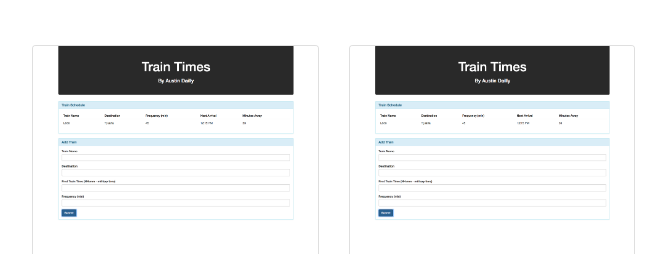
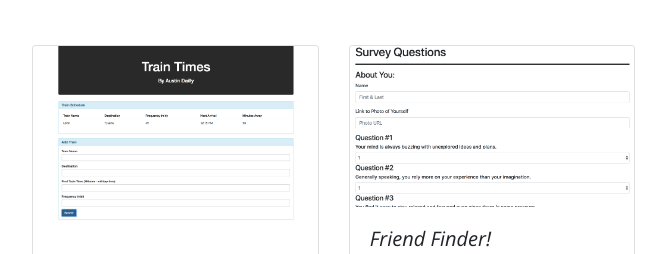
Before and after one commit to austindailly/Portfolio, a plain HTML site: page index.html in a window 1280 px wide. Shown: the part 1031-1285 px from the top of the page, 148-808 px from the left. Drawn offline with nearby package versions, Linux system fonts and the light colour scheme.

Commit message:
fixed error

```diff
--- a/index.html
+++ b/index.html
@@ -87,7 +87,7 @@
                     </div>
                   </div>
                   <div class="card">
-                    <img class="card-img-top" src="assets/images/train-times-screenshot.png" alt="Card image cap">
+                    <img class="card-img-top" src="assets/images/friendfinder_screenshot.png" alt="Card image cap">
                     <div class="card-body">
                       <h5 class="card-title">Friend Finder!</h5>
                       <p class="card-text">Answer just 10 questions to find a new friend!</p>
```
